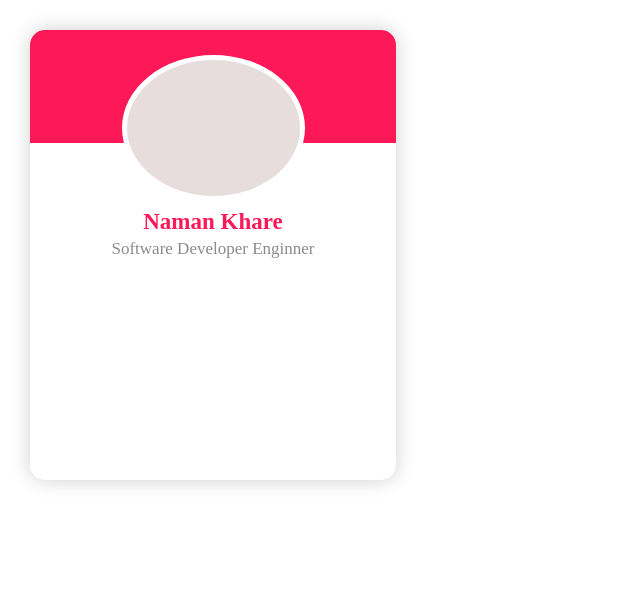
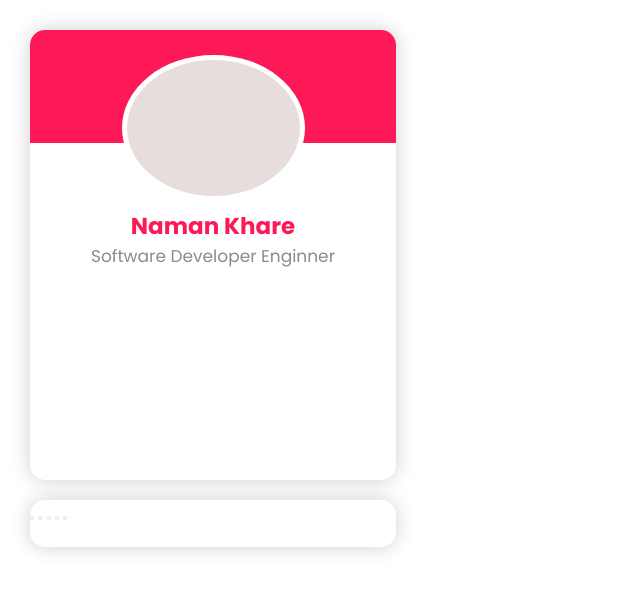
Before and after one commit to NamanKhare-gif/UI-Card-with-dynamic-colors, a plain HTML site: page index.html in a window 1280 px wide. Shown: the whole page, without its empty margins (0-640 px from the left). Drawn offline with Linux system fonts and the light colour scheme; a web font is replaced by a local one.

Commit message:
Add the Poppins Font Family

```diff
--- a/index.html
+++ b/index.html
@@ -31,7 +31,15 @@
                     </div>
                 </div>
             </div>
-            <div class="Dynamic-colors-btns"></div>
+            <div class="Dynamic-colors-btns">
+                <div class="btns-list">
+                    <button></button>
+                    <button></button>
+                    <button></button>
+                    <button></button>
+                    <button></button>
+                </div>
+            </div>
         </div>
     </section>
 
--- a/style.css
+++ b/style.css
@@ -2,6 +2,7 @@
     box-sizing: border-box;
     padding: 0px;
     margin: 0px;
+    font-family: 'Poppins', sans-serif
  }
 
  body{
@@ -65,8 +66,15 @@
  #sub-heading{
     text-align: center;
     color: #8B8B8B;
-    margin-top: 4px;
     font-size: 17px;
  }
 
  /* Dynamic colors section */
+
+ .Dynamic-colors-btns{
+    height: 47px;
+    width: 30%;
+    margin-top: 20px;
+    border-radius: 15px;
+    box-shadow: 0 0 20px rgba(0, 0, 0, 0.19);
+ }
```
